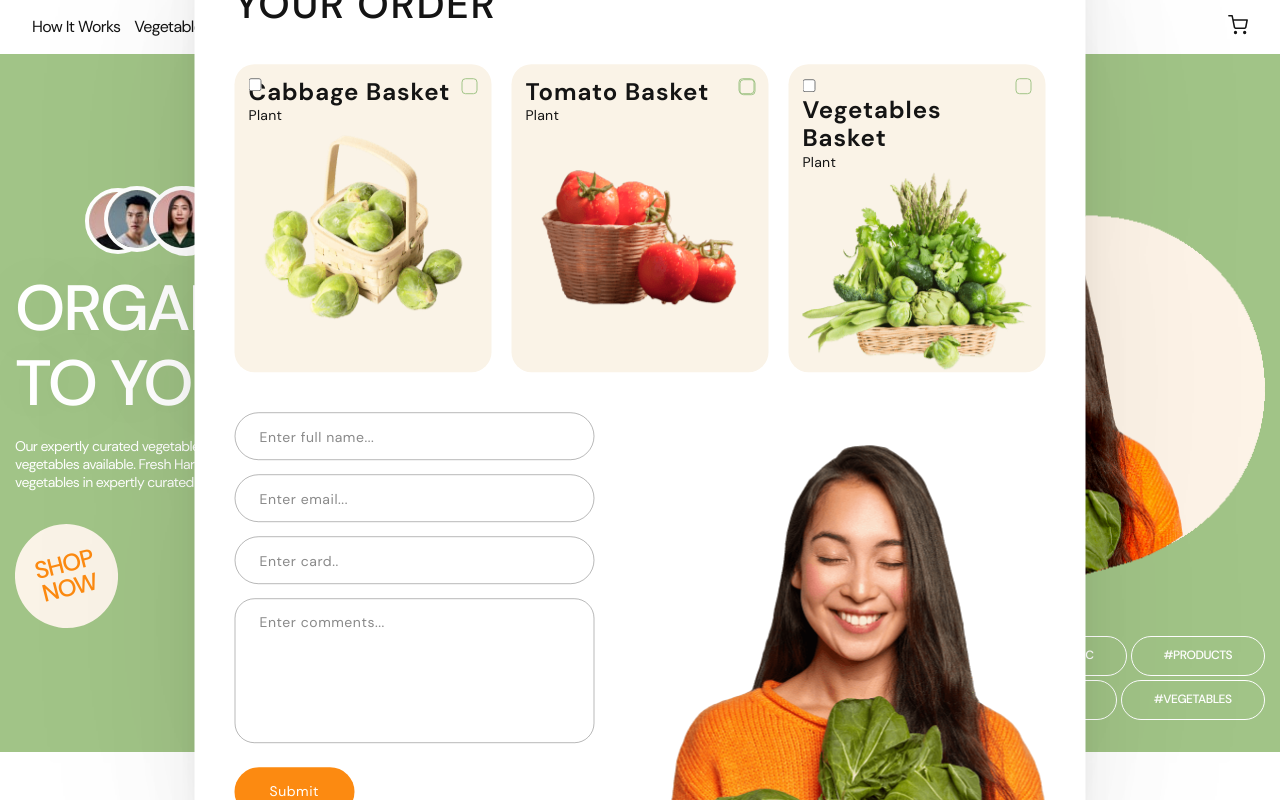
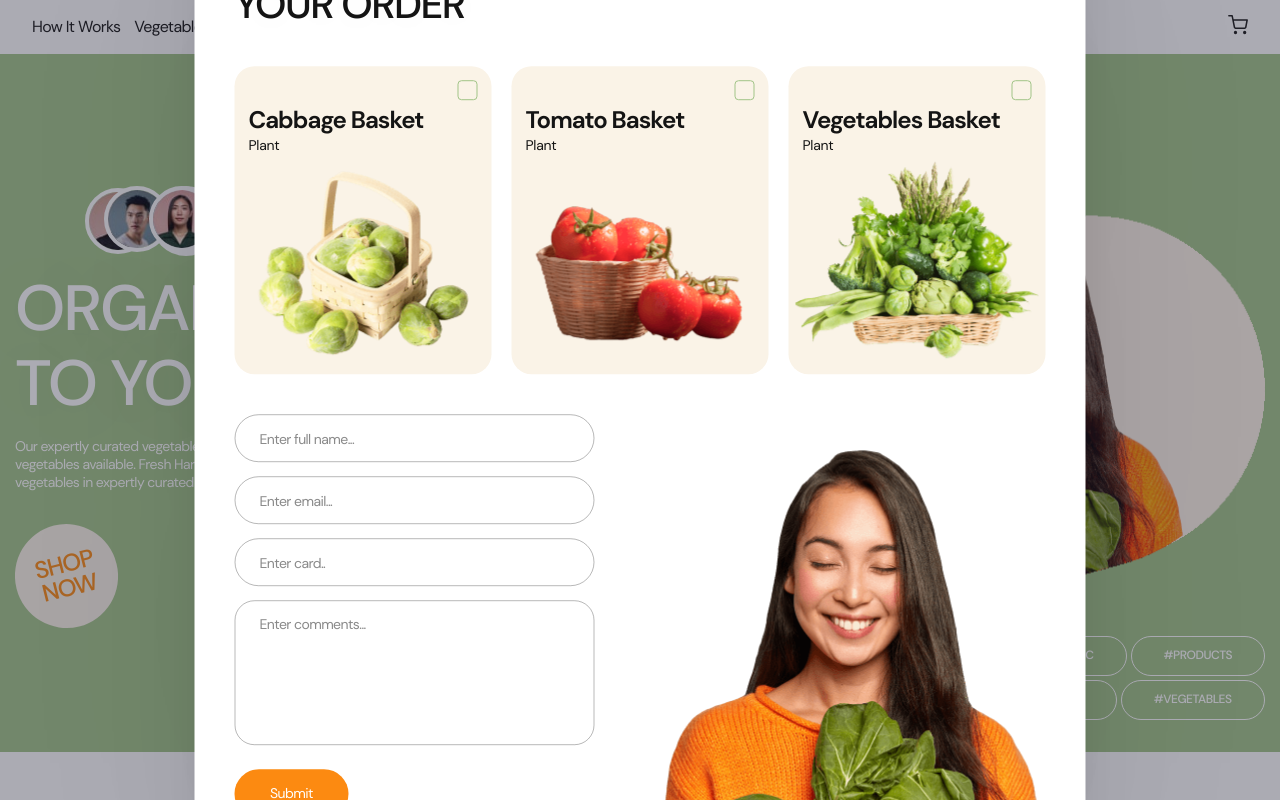
Before and after one commit to intearseea/project-MarkUp14, a website built with Vite: page src/index.html in a window 1280 px wide. Both pictures are taken after a click on the button 1238 px from the left and 27 px from the top of the page. Shown: the top 800 px of the page. Built offline with nearby package versions, Linux system fonts and the light colour scheme; files whose address does not match are found by name.

Commit message:
modal-update

```diff
--- a/src/css/modal.css
+++ b/src/css/modal.css
@@ -1,10 +1,5 @@
 /* .названия классов начинаются со слова modal. Например: modal-item, modal-link и т.д
 Это делается во избежание одинаковых классов для разных элементов */
-
-@media (min-width: 375px) {
-    .container {
-        max-width: 365px;
-    }
 
 .visually-hidden {
   position: absolute;
@@ -18,43 +13,59 @@
   clip: rect(0 0 0 0);
   overflow: hidden;
 }
-.container {
-    max-width: 375px;
+
+.backdrop {
+  position: fixed;
+  top: 0;
+  z-index: 999;
   width: 100%;
-    margin: 0 auto;
+  height: 100%;
+  background-color: rgba(46, 47, 66, 0.4);
+  transition: opacity var(--transition), visibility var(--transition);
+  overflow-y: scroll;
 }
+
 .modal {
   position: absolute;
-    padding: 20px;
   top: 50%;
   left: 50%;
-    max-width: 335px;
+  transform: translate(-50%, -50%) scale(1);
+  width: 310px;
   min-height: 903px;
-    transform: translate(-50%, -50%) scale(1);
-    width: 100%;
+  padding: 20px 10px 10px 10px;
   border-radius: 20px;
-    background: #FFF;
-    box-shadow: 0px 0px 8.775463104248047px 0px rgba(0, 0, 0, 0.01), 0px 0px 18.17037010192871px 0px rgba(0, 0, 0, 0.02), 0px 0px 36.23749923706055px 0px rgba(0, 0, 0, 0.03), 0px 0px 71.02963256835938px 0px rgba(0, 0, 0, 0.03), 0px 0px 130.5995330810547px 0px rgba(0, 0, 0, 0.04), 0px 0px 223px 0px rgba(0, 0, 0, 0.05);
+  background: #fff;
+  box-shadow: 0px 0px 8.775463104248047px 0px rgba(0, 0, 0, 0.01),
+    0px 0px 18.17037010192871px 0px rgba(0, 0, 0, 0.02),
+    0px 0px 36.23749923706055px 0px rgba(0, 0, 0, 0.03),
+    0px 0px 71.02963256835938px 0px rgba(0, 0, 0, 0.03),
+    0px 0px 130.5995330810547px 0px rgba(0, 0, 0, 0.04),
+    0px 0px 223px 0px rgba(0, 0, 0, 0.05);
+  transition: transform var(--transition);
 }
 
-.modal-tittle {
-    color: #141414;
-    text-shadow: 0px 4px 70px 0px rgba(0, 0, 0, 0.10);
+.backdrop.is-hidden .modal {
+  transform: translate(-50%, -50%) scale(0.1);
+}
+
+.modal-title {
+  color: var(--basic-dark);
+  text-shadow: 0px 4px 70px rgba(0, 0, 0, 0.1);
   font-size: 28px;
-    font-style: normal;
   font-weight: 500;
   line-height: 1;
-    letter-spacing: 0.04em;
+  letter-spacing: -0.04em;
   text-transform: uppercase;
   margin-bottom: 40px;
 }
 
 .modal-btn-close {
-    display: flex;
-    justify-content: center;
   position: absolute;
   right: 20px;
   top: 20px;
+  display: flex;
+  justify-content: center;
+  align-items: center;
   width: 28px;
   height: 28px;
   cursor: pointer;
@@ -63,19 +74,8 @@
   padding: 0;
 }
 
-.close-svg {
-    stroke: #141414;
-}
-
-.div-item-cards {}
-.input-check {}
-
- .item-cards {
-    max-width: 295px;
-    height: 119px;
-    border-radius: 20px;
-    padding: 14px 14px 8px 20px;
-    background: #FAF3E7;
+.modal-close-icon {
+  stroke: var(--basic-dark);
 }
 
 .modal-list-cards {
@@ -85,32 +85,60 @@
   margin-bottom: 40px;
 }
 
- .cards-tittle {
-    color: #141414;
+.modal-item-cards {
+  position: relative;
+  max-width: 295px;
+  height: 119px;
+  border-radius: 20px;
+  padding: 14px 14px 8px 20px;
+  background: var(--basic-bege);
+}
+
+.modal-cards-title {
+  color: var(--basic-dark);
   font-size: 18px;
-    font-style: normal;
   font-weight: 700;
   line-height: 1.3;
-    letter-spacing: 0.04em;
+  letter-spacing: -0.04em;
+  margin-bottom: 2px;
 }
 
-.cards-text {
-    color: #141414;
+.modal-cards-text {
+  color: var(--basic-dark);
   font-size: 14px;
-    font-style: normal;
   line-height: 1.3;
-    letter-spacing: 0.02em;
+  letter-spacing: -0.02em;
+}
 
+.check-label {
+  position: absolute;
+  top: 14px;
+  right: 14px;
+  line-height: 14px;
 }
-.card-img {
-    width: 94px;
-    height: 78px;
+
+.fake-checkbox {
+  display: inline-flex;
+  justify-content: center;
+  align-items: center;
+  width: 16px;
+  height: 16px;
+  border: 1.5px solid var(--basic-green);
+  border-radius: 4px;
+  transition: background var(--transition);
 }
-.modal-form {}
 
+.modal-check:checked + .check-label .fake-checkbox {
+  background-image: url(./img/img-modal/pick.svg);
+  background-repeat: no-repeat;
+  background-position: center;
+  background-size: 6px;
+}
 
-.modal-svg {
-    stroke: #A1C487;
+.modal-card-img {
+  position: absolute;
+  right: 30px;
+  bottom: 8px;
 }
 
 .comments {
@@ -118,7 +146,7 @@
   width: 100%;
   height: 132px;
   border-radius: 20px;
-    border: 1px solid rgba(20, 20, 20, 0.30);
+  border: 1px solid rgba(20, 20, 20, 0.3);
   background-color: transparent;
   outline: transparent;
   resize: none;
@@ -126,25 +154,12 @@
   padding-left: 24px;
 }
 
-
-
-
-
-.check-svg {
-    stroke: #A1C487;
-}
-.div-check {
-    position: relative;
-}
-.modal-girl {
-    display: none;
-}
 .modal-input {
   max-width: 295px;
   width: 100%;
   height: 46px;
   border-radius: 100px;
-    border: 1px solid rgba(20, 20, 20, 0.30);
+  border: 1px solid rgba(20, 20, 20, 0.3);
   background-color: transparent;
   outline: transparent;
   resize: none;
@@ -157,96 +172,93 @@
   gap: 14px;
 }
 
-.lmodal-label {}
-
 .comments::placeholder {
-    color: rgba(20, 20, 20, 0.50);
+  color: rgba(20, 20, 20, 0.5);
   font-size: 14px;
-    font-style: normal;
   font-weight: 400;
   line-height: 1.3;
-    letter-spacing: 0.04em;
+  letter-spacing: -0.04em;
 }
 
 .modal-input::placeholder {
-    color: rgba(20, 20, 20, 0.50);
+  color: rgba(20, 20, 20, 0.5);
   font-size: 14px;
-    font-style: normal;
   font-weight: 400;
   line-height: 1.3;
-    letter-spacing: 0.04em;
+  letter-spacing: -0.04em;
 }
 .modal-btn-submit {
-    color: #FFF;
+  color: #fff;
   font-size: 14px;
-    font-style: normal;
   line-height: 1.3;
-    letter-spacing: 0.04em;
+  letter-spacing: -0.04em;
   text-transform: capitalize;
   padding: 12px 24px;
   border: none;
   border-radius: 100px;
-    background: #FC8A11;
+  background: #fc8a11;
   margin-top: 20px;
-}
-.check-label span {
-    /* display: inline-block; */
-    border: 1.5px solid #A1C487;
-    border-radius: 4px;
-    width: 16px;
-    height: 16px;
-    position: absolute;
-    /* display: flex;
-    justify-content: center;
-    align-items: center; */
+  width: 92px;
 }
 
-.input-check:checked + .check-label span {
-       background-color: #A1C487;
-}
- .check-label {
-    display: flex;
-    flex-direction: row-reverse;
- }
-.input-check {
-    position: absolute;
-
+.modal-girl {
+  display: none;
 }
 
+/*----------------  375  ---------------- */
+@media (min-width: 375px) {
+  .modal {
+    width: 335px;
+    padding: 20px;
+  }
+}
 
-}            /*  768  */
-
+/*----------------  768  ---------------- */
 
 @media (min-width: 768px) {
-.container {
-    max-width: 734px;
+  .modal {
+    padding: 40px;
+    width: 704px;
+    min-height: 853px;
+    overflow: hidden;
+    border-radius: 20px;
   }
 
-.modal {
-    padding: 40px;
-    max-width: 704px;
-    min-height: 853px;
-    overflow: hidden;
+  .modal-close-icon {
+    width: 28px;
+    height: 28px;
   }
-.modal-tittle {
+
+  .modal-title {
     font-size: 40px;
-    line-height: 1;
+    line-height: 1.1;
   }
-.item-cards {
-    width: calc((100% - 24px)/3);
+
+  .modal-list-cards {
+    flex-direction: row;
+  }
+
+  .modal-item-cards {
+    width: calc((100% - 24px) / 3);
     height: 250px;
-    padding: 14px;
+    padding: 40px 14px 14px 14px;
   }
-  .modal-list-cards {
-    display: flex;
-    flex-direction: row;
 
-  }
-.card-img {
+  .modal-card-img {
     width: 172px;
     height: 142px;
-    width: 100%;
-    margin-bottom: 14px;
+    right: 14px;
+    bottom: 14px;
+  }
+
+  .fake-checkbox {
+    width: 20px;
+    height: 20px;
+  }
+
+  .modal-check:checked + .check-label .fake-checkbox {
+    background-image: url(./img/img-modal/pick-green.svg);
+    background-size: 8px;
   }
 
   .modal-input {
@@ -261,12 +273,12 @@
   }
   .modal-btn-submit {
     padding: 15px 35px;
+    width: 114px;
   }
 
   .modal-girl {
     display: unset;
     position: absolute;
-    width: 100%;
     width: 444px;
     height: 413px;
     bottom: -10px;
@@ -276,54 +288,47 @@
 
 /* 1280 */
 @media (min-width: 1280px) {
-    .container {
-     max-width: 1246px;
-    }
-
   .modal {
-    max-width: 891px;
+    width: 891px;
     min-height: 911px;
     padding: 40px;
   }
-.modal-tittle {
-    font-size: 40px;
-    line-height: 1;
-    }
-.item-cards {
-    width: calc((100% - 40px)/3);
-    height: 308px;
 
-}
   .modal-list-cards {
-    display: flex;
-    flex-direction: row;
     gap: 20px;
   }
- .cards-tittle {
+
+  .modal-item-cards {
+    width: calc((100% - 40px) / 3);
+    width: 257px;
+    height: 308px;
+  }
+
+  .modal-card-img {
+    width: 243px;
+    height: 200px;
+    right: 7px;
+  }
+
+  .modal-cards-title {
     font-size: 24px;
     line-height: 1.17;
   }
- .card-img {
+
+  .modal-input {
+    max-width: 360px;
     width: 100%;
-    max-width: 243px;
-    height: 200px;
+    height: 48px;
   }
+
   .comments {
     max-width: 360px;
     width: 100%;
     height: 145px;
   }
-.modal-input {
-    max-width: 360px;
-    width: 100%;
-    height: 48px;
+
+  .modal-girl {
+    bottom: -3px;
+    right: 7px;
   }
-.modal-girl {
-    bottom: 0;
-    right: 0;
 }
-.modal-btn-submit {
-    padding: 15px 35px;
-}
-
- }
--- a/src/main.js
+++ b/src/main.js
@@ -0,0 +1,2 @@
+import "./source.js/menu";
+import "./source.js/modal";
--- a/src/partials/modal.html
+++ b/src/partials/modal.html
@@ -1,92 +1,208 @@
-<section class="container">
+<div class="backdrop is-hidden" data-modal>
   <div class="modal">
-    <button type="button" class="modal-btn-close">
-    <svg class="close-svg" width="28" height="28">
-        <use href="../img/symbol-defs.svg#icon-close"></use>
+    <button type="button" class="modal-btn-close" data-modal-close>
+      <svg width="24" height="24" class="modal-close-icon">
+        <use href="./img/symbol-defs.svg#cross"></use>
       </svg>
     </button>
-    <h2 class="modal-tittle">Your Order</h2>
+
+    <h2 class="modal-title">Your Order</h2>
     <ul class="modal-list-cards">
-        <li class="item-cards">
-        <div class="div-item-cards">
-        <div class="div-check">
-        <Label class="check-label" for="user-check"><span class="check-check"></span></Label>
-                <input class="input-check" type="checkbox" name="user-check" id="user-check" value="true" />
+      <li class="modal-item-cards">
+        <div class="modal-field modal-check-field">
+          <input
+            type="checkbox"
+            name="cabbage"
+            id="cabbage"
+            class="modal-check visually-hidden"
+            value="true"
+          />
+          <label for="cabbage" class="check-label">
+            <span class="fake-checkbox"> </span>
+          </label>
         </div>
-                <h3 class="cards-tittle">Cabbage Basket</h3>
-                <p class="cards-text">Plant</p>
+
+        <h3 class="modal-cards-title">Cabbage Basket</h3>
+        <p class="modal-cards-text">Plant</p>
         <picture>
-                    <source srcset="../img/img-modal/cabbage-top.png 1x,
-                     ../img/img-modal/cabbage-top2x.png 2x" media="(min-width: 1280px)" />
-                    <source srcset="../img/img-modal/cabbage-tab.png 1x,
-                     ../img/img-modal/cabbage-tab2x.png 2x" media="(min-width: 768px)" />
-                    <source srcset="../img/img-modal/cabbage-mob.png 1x,
-                     ../img/img-modal/cabbage-mob2x.png 2x" media="(max-width: 767px)" />
-                    <img srcset="../img/images/cabbage.png 1x, ../img/images/cabbage2x.png 2x"
-                     src="../img/images/cabbage.png" alt="Cabbage" class="card-img" />
+          <source
+            srcset="
+              ./img/img-modal/cabbage-top.png   1x,
+              ./img/img-modal/cabbage-top2x.png 2x
+            "
+            media="(min-width: 1280px)"
+          />
+          <source
+            srcset="
+              ./img/img-modal/cabbage-tab.png   1x,
+              ./img/img-modal/cabbage-tab2x.png 2x
+            "
+            media="(min-width: 768px)"
+          />
+          <source
+            srcset="
+              ./img/img-modal/cabbage-mob.png   1x,
+              ./img/img-modal/cabbage-mob2x.png 2x
+            "
+            media="(max-width: 767px)"
+          />
+          <img
+            src="./img/img-modal/cabbage-mob.png"
+            alt="A basket of Brussel sprouts"
+            width="94"
+            height="78"
+            class="modal-card-img"
+          />
         </picture>
+      </li>
+
+      <li class="modal-item-cards">
+        <div class="modal-field modal-check-field">
+          <input
+            type="checkbox"
+            name="tomato"
+            id="tomato"
+            class="modal-check visually-hidden"
+            value="true"
+          />
+          <label for="tomato" class="check-label">
+            <span class="fake-checkbox"> </span>
+          </label>
         </div>
+
+        <h3 class="modal-cards-title">Tomato Basket</h3>
+        <p class="modal-cards-text">Plant</p>
+        <picture>
+          <source
+            srcset="
+              ./img/img-modal/tomato-top.png   1x,
+              ./img/img-modal/tomato-top2x.png 2x
+            "
+            media="(min-width: 1280px)"
+          />
+          <source
+            srcset="
+              ./img/img-modal/tomato-tab.png   1x,
+              ./img/img-modal/tomato-tab2x.png 2x
+            "
+            media="(min-width: 768px)"
+          />
+          <source
+            srcset="
+              ./img/img-modal/tomato-mob.png   1x,
+              ./img/img-modal/tomato-mob2x.png 2x
+            "
+            media="(max-width: 767px)"
+          />
+          <img
+            src="./img/img-modal/tomato-mob.png"
+            alt="A basket of Brussel sprouts"
+            width="94"
+            height="78"
+            class="modal-card-img"
+          />
+        </picture>
       </li>
-        <li class="item-cards">
-            <div class="div-item-cards">
-                <div class="div-check">
-                    <Label class="check-label" for="user-check"><span class="check-check">
-                        <label class="check-txt" for="user-privacy"><span class="check-span"><svg class="check-svg" width="6" height="6">
-                                <use href="../img/symbol-defs.svg#icon-pick"></use></span></Label>
-                    <input type="checkbox" class="input-check visually-hidden" name="user-check" id="user-check" value="true" />
+
+      <li class="modal-item-cards">
+        <div class="modal-field modal-check-field">
+          <input
+            type="checkbox"
+            name="vege-busket"
+            id="vege-busket"
+            class="modal-check visually-hidden"
+            value="true"
+          />
+          <label for="vege-busket" class="check-label">
+            <span class="fake-checkbox"> </span>
+          </label>
         </div>
-                <h3 class="cards-tittle">Tomato Basket</h3>
-                <p class="cards-text">Plant</p>
+
+        <h3 class="modal-cards-title">Vegetables Basket</h3>
+        <p class="modal-cards-text">Plant</p>
         <picture>
-                    <source srcset="../img/img-modal/tomato-top.png 1x,
-                     ../img/img-modal/cabbage-top2x.png 2x" media="(min-width: 1280px)" />
-                    <source srcset="../img/img-modal/tomato-tab.png 1x,
-                     ../img/img-modal/tomato-tab2x.png 2x" media="(min-width: 768px)" />
-                    <source srcset="../img/img-modal/tomato-mob.png 1x,
-                     ../img/img-modal/tomato-mob2x.png" media="(max-width: 767px)" />
-                   <img srcset="../img/images/tomato.png 1x, ../img/images/tomato2x.png 2x"
-                    src="../img/images/tomato.png" alt="Tomato" class="card-img" />
+          <source
+            srcset="
+              ./img/img-modal/vegetables-top.png   1x,
+              ./img/img-modal/vegetables-top2x.png 2x
+            "
+            media="(min-width: 1280px)"
+          />
+          <source
+            srcset="
+              ./img/img-modal/vegetables-tab.png   1x,
+              ./img/img-modal/vegetables-tab2x.png 2x
+            "
+            media="(min-width: 768px)"
+          />
+          <source
+            srcset="
+              ./img/img-modal/vegetables-mob.png   1x,
+              ./img/img-modal/vegetables-mob2x.png 2x
+            "
+            media="(max-width: 767px)"
+          />
+          <img
+            src="./img/img-modal/vegetables-mob.png"
+            alt="A basket of Brussel sprouts"
+            width="94"
+            height="78"
+            class="modal-card-img"
+          />
         </picture>
-            </div>
-        </li>
-        <li class="item-cards">
-            <div class="div-item-cards">
-                <div class="div-check">
-                    <Label class="check-label" for="user-check"><span class="check-check"></span></Label>
-                    <input type="checkbox" name="user-check" id="user-check" value="true" />
-                </div>
-                <h3 class="cards-tittle">Vegetables Basket</h3>
-                <p class="cards-text">Plant</p>
-                <picture>
-                    <source srcset="../img/img-modal/vegetables-top.png 1x,
-                     ../img/img-modal/vegetables-top2x.png 2x" media="(min-width: 1280px)" />
-                    <source srcset="../img/img-modal/vegetables-tab.png 1x,
-                     ../img/img-modal/vegetables-tab2x.png 2x" media="(min-width: 768px)" />
-                    <source srcset="../img/img-modal/vegetables-mob.png 1x,
-                     ../img/img-modal/vegetables-mob2x 2x" media="(max-width: 767px)" />
-                    <img srcset="../img/images/vegetables.png 1x, ../img/images/vegetables2x.png 2x" src="../img/images/vegetables.png"
-                        alt="Vegetables" class="card-img" />
-                </picture>
-            </div>
       </li>
     </ul>
+
     <form class="modal-form">
       <div class="all-input-form">
         <label class="modal-label" aria-label="user-name">
-                      <input type="text" name="user-name" pattern="[A-z]{1,15}" placeholder="Enter full name..." class="modal-input" required />
+          <input
+            type="text"
+            name="user-name"
+            pattern="[^0-9]*"
+            placeholder="Enter full name..."
+            class="modal-input"
+            required
+          />
         </label>
         <label class="modal-label" aria-label="">
-                      <input type="email" name="user-email" placeholder="Enter email..." class="modal-input" required />
+          <input
+            type="email"
+            name="user-email"
+            placeholder="Enter email..."
+            class="modal-input"
+            required
+          />
         </label>
         <label class="modal-label" aria-label="">
-                      <input type="tel" pattern="\d*" maxlength="19" name="card-number" placeholder="Enter card.." class="modal-input" />
+          <input
+            type="tel"
+            pattern="\d*"
+            minlength="16"
+            maxlength="19"
+            name="card-number"
+            placeholder="Enter card.."
+            class="modal-input"
+            required
+          />
         </label>
         <label class="modal-label" aria-label="">
-                      <textarea name="user-comments" placeholder="Enter comments..." class="comments"></textarea>
+          <textarea
+            name="user-comments"
+            placeholder="Enter comments..."
+            class="comments"
+          ></textarea>
         </label>
       </div>
       <button type="submit" class="modal-btn-submit">Submit</button>
     </form>
-          <img srcset="../img/img-modal/girl.png 1x, ../img/img-modal/girl2x.png 2x" src="../img/images/girl.png" width="444"   height="413" alt="girl" class="modal-girl" />
+    <img
+      srcset="./img/img-modal/girl.png 1x, ./img/img-modal/girl2x.png 2x"
+      src="./img/images/girl.png"
+      width="444"
+      height="413"
+      alt="young woman with lettuce"
+      class="modal-girl"
+    />
   </div>
-</section>
+</div>
--- a/src/partials/vegetables.html
+++ b/src/partials/vegetables.html
@@ -1,7 +1,11 @@
 <section class="vegetables-section">
   <div class="vegetables-container container">
     <h2 class="vegetables-title">Organic vegetables</h2>
-          <p class="vegetables-subtitle">Our organic vegetables are hand-picked from local farms and delivered straight to your doorstep, ensuring that you get the freshest and most nutritious produce possible. </p>
+    <p class="vegetables-subtitle">
+      Our organic vegetables are hand-picked from local farms and delivered
+      straight to your doorstep, ensuring that you get the freshest and most
+      nutritious produce possible.
+    </p>
     <ul class="veg-list">
       <li class="veg-item">
         <div class="text-cont">
@@ -285,7 +289,12 @@
         <p class="veg-item-price">90 UAH / kg</p>
       </li>
     </ul>
-        <button type="button" class="vegetables-button" id="vegetables">
+    <button
+      type="button"
+      class="vegetables-button"
+      id="vegetables"
+      data-modal-open
+    >
       <svg class="vegetables-strelka-icon" width="14" height="14">
         <use href="../img/symbol-defs.svg#strelka"></use>
       </svg>
--- /dev/null
+++ b/src/source.js/modal.js
@@ -0,0 +1,14 @@
+(() => {
+  const refs = {
+      openModalBtn: document.querySelector("[data-modal-open]"),
+    closeModalBtn: document.querySelector("[data-modal-close]"),
+    modal: document.querySelector("[data-modal]"),
+  };
+
+  refs.openModalBtn.addEventListener("click", toggleModal);
+  refs.closeModalBtn.addEventListener("click", toggleModal);
+
+  function toggleModal() {
+    refs.modal.classList.toggle("is-hidden");
+  }
+})();
```
Also changed, not shown: src/partials/header.html (+1 -2 lines), src/partials/hero.html (+1 -1 lines), src/img/img-modal/pick-green.svg (added), src/img/img-modal/pick.svg (added). Lines whose indentation alone changed are shown as unchanged.
